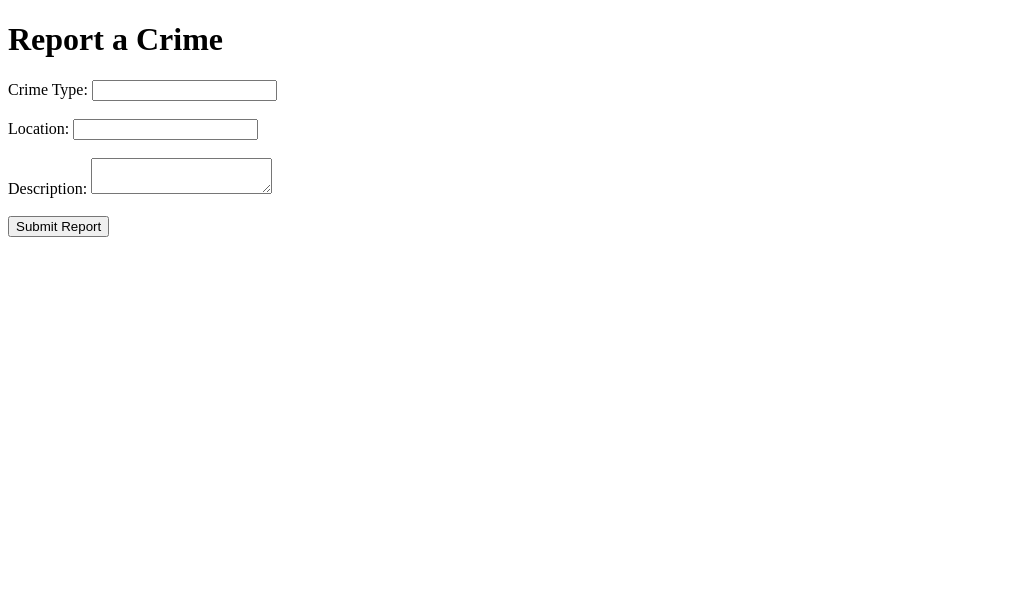
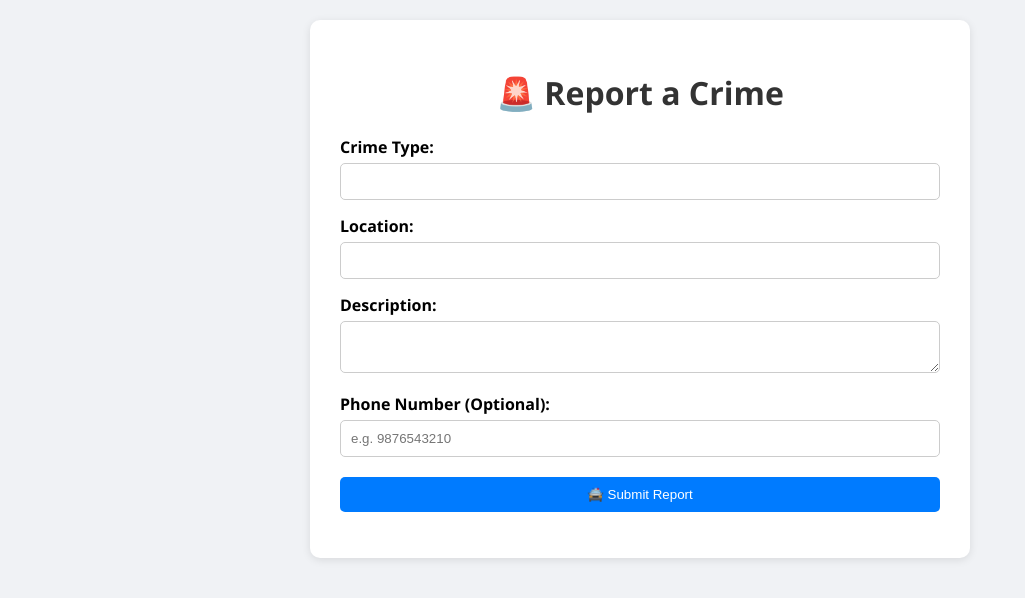
Before and after one commit to SuryaSekharSingh/crimeX, a website: page public/index.html in a window 1280 px wide. Shown: the whole page, without its empty margins (0-1025 px from the left). Drawn offline with nearby package versions, Linux system fonts and the light colour scheme; no server answers.

Commit message:
crimeX done for now.

```diff
--- a/public/index.html
+++ b/public/index.html
@@ -1,39 +1,32 @@
-<!-- public/index.html -->
 <!DOCTYPE html>
 <html lang="en">
 <head>
   <meta charset="UTF-8" />
   <meta name="viewport" content="width=device-width, initial-scale=1.0" />
   <title>Crime Reporting System</title>
+  <link rel="stylesheet" href="styles.css" />
   <script src="/socket.io/socket.io.js"></script>
 </head>
 <body>
-  <h1>Report a Crime</h1>
-  <form id="crimeForm">
-    <label for="type">Crime Type:</label>
-    <input type="text" id="type" name="type" required /><br /><br />
-<!--
-    <label for="">Select Department:</label>
-    <select id="dept">
-        <option value="Police">Select</option>
-        <option value="Police">Police</option>
-        <option value="Ambulance">Ambulance</option>
-        <option value="General">General Affairs</option>
-        <option value="Financial">Financial</option>
-    </select>
+  <div class="container">
+    <h1>🚨 Report a Crime</h1>
+    <form id="crimeForm">
+      <label for="type">Crime Type:</label>
+      <input type="text" id="type" name="type" required />
 
-    <br/><br/> -->
+      <label for="location">Location:</label>
+      <input type="text" id="location" name="location" required />
 
-    <label for="location">Location:</label>
-    <input type="text" id="location" name="location" required /><br /><br />
+      <label for="description">Description:</label>
+      <textarea id="description" name="description" required></textarea>
 
-    <label for="description">Description:</label>
-    <textarea id="description" name="description" required></textarea><br /><br />
+      <label for="phone">Phone Number (Optional):</label>
+      <input type="tel" id="phone" name="phone" placeholder="e.g. 9876543210" />
 
-    <button type="submit">Submit Report</button>
-  </form>
-
-  <p id="response"></p>
+      <button type="submit">🚔 Submit Report</button>
+    </form>
+    <p id="response"></p>
+  </div>
 
   <script>
     const socket = io();
@@ -45,6 +38,7 @@
         type: document.getElementById('type').value,
         location: document.getElementById('location').value,
         description: document.getElementById('description').value,
+        phone: document.getElementById('phone').value || null,
         timestamp: new Date().toISOString()
       };
 
--- /dev/null
+++ b/public/styles.css
@@ -0,0 +1,61 @@
+body {
+    font-family: 'Segoe UI', Tahoma, Geneva, Verdana, sans-serif;
+    background: #f0f2f5;
+    margin: 0;
+    padding: 20px;
+  }
+
+  .container {
+    max-width: 600px;
+    margin: auto;
+    background: white;
+    padding: 30px;
+    border-radius: 10px;
+    box-shadow: 0px 2px 8px rgba(0,0,0,0.1);
+  }
+
+  h1, h2 {
+    text-align: center;
+    color: #333;
+  }
+
+  form label {
+    display: block;
+    margin-top: 15px;
+    font-weight: bold;
+  }
+
+  input, textarea, select, button {
+    width: 100%;
+    padding: 10px;
+    margin-top: 5px;
+    border-radius: 5px;
+    border: 1px solid #ccc;
+    box-sizing: border-box;
+  }
+
+  button {
+    background-color: #007BFF;
+    color: white;
+    border: none;
+    margin-top: 20px;
+    cursor: pointer;
+    transition: background-color 0.3s ease;
+  }
+
+  button:hover {
+    background-color: #0056b3;
+  }
+
+  .alerts-list {
+    list-style-type: none;
+    padding: 0;
+  }
+
+  .alerts-list li {
+    background: #fff8dc;
+    padding: 15px;
+    border: 1px solid #eee;
+    margin-bottom: 10px;
+    border-radius: 8px;
+  }
--- a/server.js
+++ b/server.js
@@ -72,11 +72,13 @@ io.on('connection', (socket) => {
     const department = determineDepartment(report);
     console.log(`Routing to ${department}`);
 
+
     const notification = {
       ...report,
       department,
       id: Date.now().toString(36) + Math.random().toString(36).substr(2)
     };
+
 
     // Store notification
     if (!notificationHistory.has(department)) {
@@ -94,7 +96,7 @@ io.on('connection', (socket) => {
   });
 });
 
-const PORT = process.env.PORT || 3000;
-server.listen(PORT, () => {
+const PORT = 3000;
+server.listen(PORT, '0.0.0.0', () => {
   console.log(`Server running on port ${PORT}`);
 });
```
Also changed, not shown: public/authority.html (+12 -12 lines).
